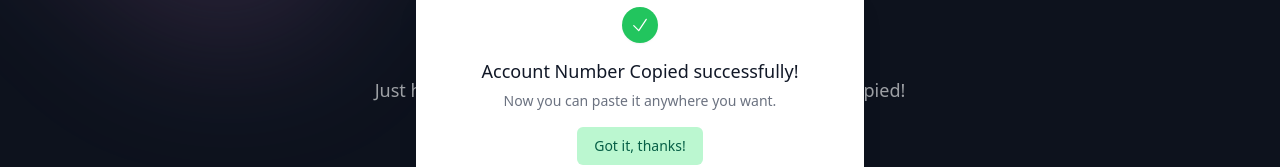
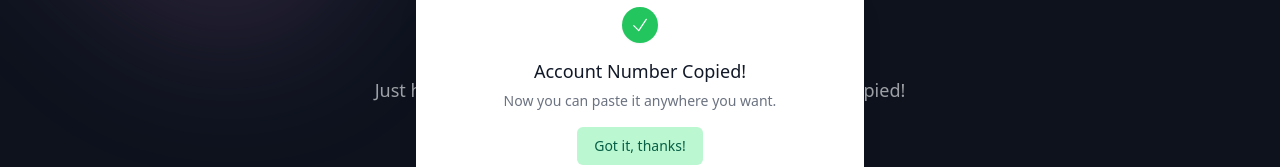
Before and after one commit to kaduppg/milton-barber, a Next.js app: page / in a window 1280 px wide. Both pictures are taken after a click on the button "Hit me up!". Shown: the part 314-481 px from the top of the page. Built offline with nearby package versions, Linux system fonts and the light colour scheme.

Commit message:
thats a wrap

```diff
--- a/src/pages/index.tsx
+++ b/src/pages/index.tsx
@@ -136,7 +136,7 @@ const Home: NextPage = () => {
                       as="h3"
                       className="mt-4 flex justify-center text-lg font-medium leading-6 text-gray-900"
                     >
-                      Account Number Copied successfully!
+                      Account Number Copied!
                     </Dialog.Title>
                     <div className="mt-2 flex justify-center">
                       <p className="text-sm text-gray-500">
```
